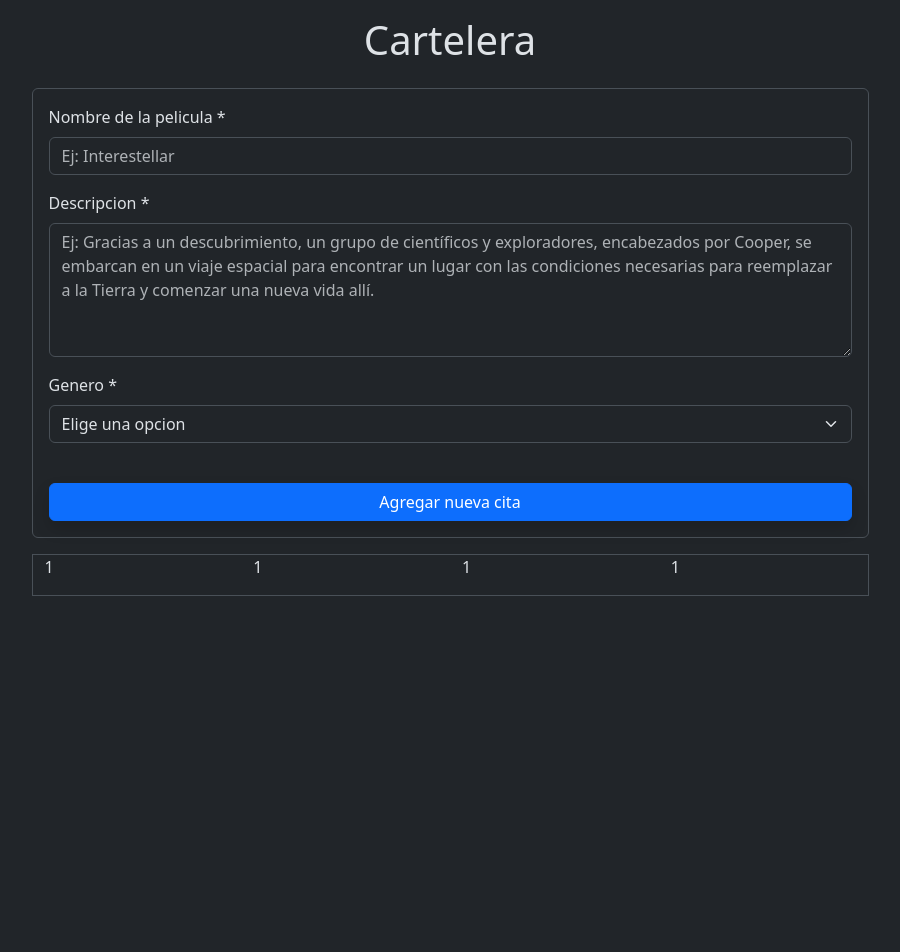
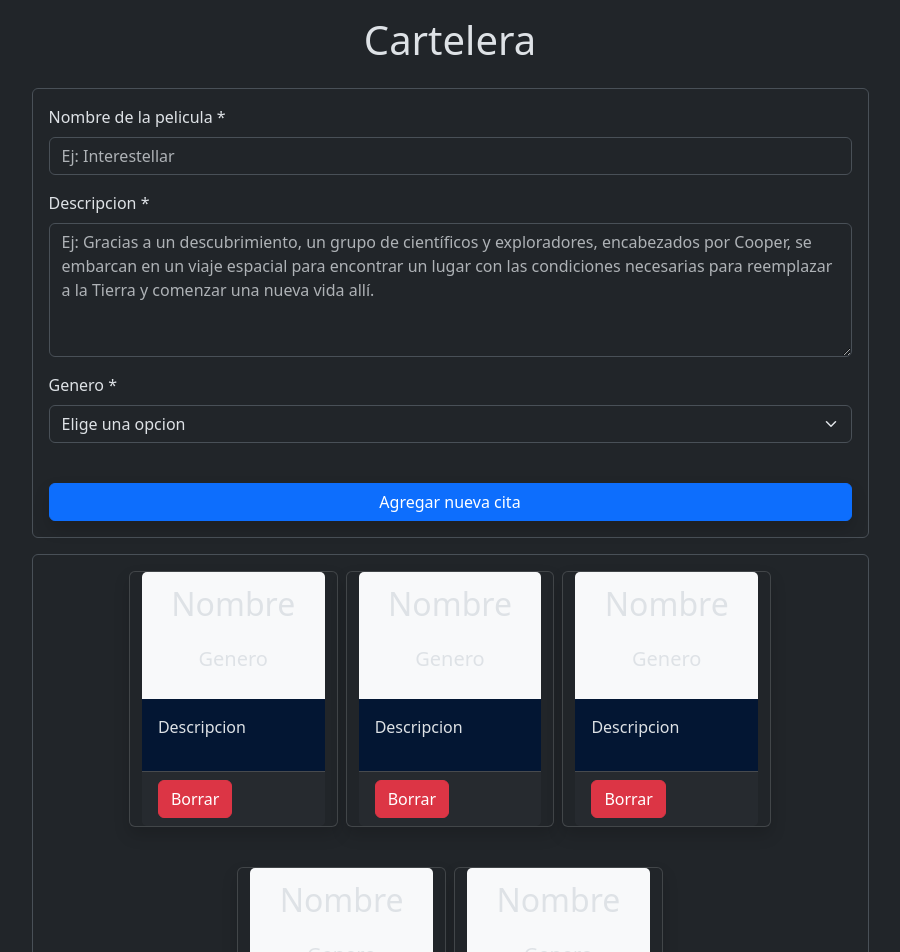
Before and after one commit to juanchiblanco/react-altaPeliculas, a React (Vite) app: page / in a window 1280 px wide. Shown: the top 952 px of the page, without its empty margins (190-1090 px from the left). Before the commit the page ends 800 px from the top, so only its background shows below. Built offline with nearby package versions, Linux system fonts and the light colour scheme.

Commit message:
disenio de card

```diff
--- /dev/null
+++ b/src/components/CardPelicula.jsx
@@ -0,0 +1,23 @@
+import Card from "react-bootstrap/Card";
+import Button from "react-bootstrap/Button";
+
+const CardPelicula = () => {
+    return (
+        <Card className="shadow col-12 col-md-4 col-lg-3 my-3">
+      <Card.Header className="bg-light text-center">
+        <p className="fs-2">Nombre</p>
+        <p className="fs-5">Genero</p>
+      </Card.Header>
+      <Card.Body className="bg-primary-subtle">
+        <p>Descripcion</p>
+      </Card.Body>
+      <Card.Footer>
+        <Button type="button" variant="danger">
+          Borrar
+        </Button>
+      </Card.Footer>
+    </Card>
+    );
+};
+
+export default CardPelicula;
--- a/src/components/ListaPeliculas.jsx
+++ b/src/components/ListaPeliculas.jsx
@@ -1,12 +1,14 @@
+import CardPelicula from "./CardPelicula";
 
 const ListaPeliculas = () => {
     return (
-        <article className="w-75 border border-light-subtle">
-            <div className="row justify-content-center">
-                <p className="col-12 col-md-6 col-lg-3">1</p>
-                <p className="col-12 col-md-6 col-lg-3">1</p>
-                <p className="col-12 col-md-6 col-lg-3">1</p>
-                <p className="col-12 col-md-6 col-lg-3">1</p>
+        <article className="w-75 border border-light-subtle rounded">
+            <div className="row justify-content-center gap-2">
+                <CardPelicula/>
+                <CardPelicula/>
+                <CardPelicula/>
+                <CardPelicula/>
+                <CardPelicula/>
             </div>
         </article>
     );
```
